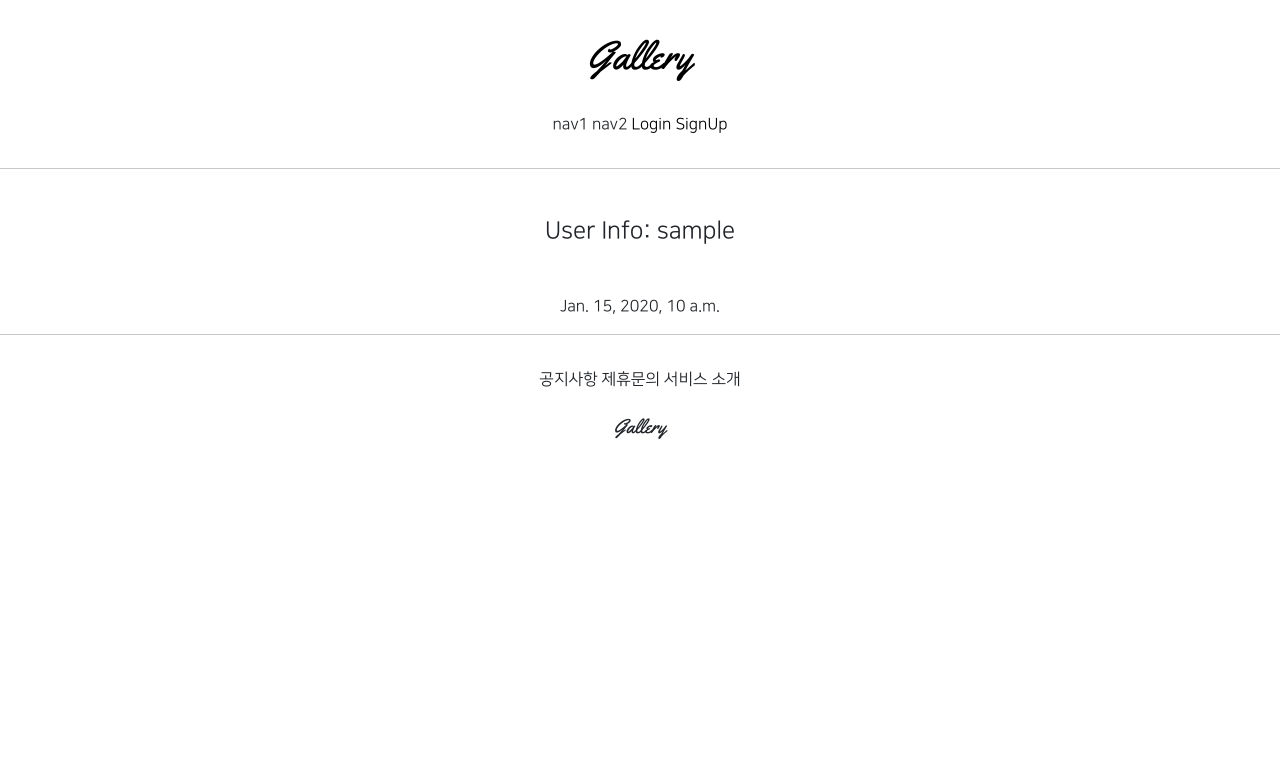
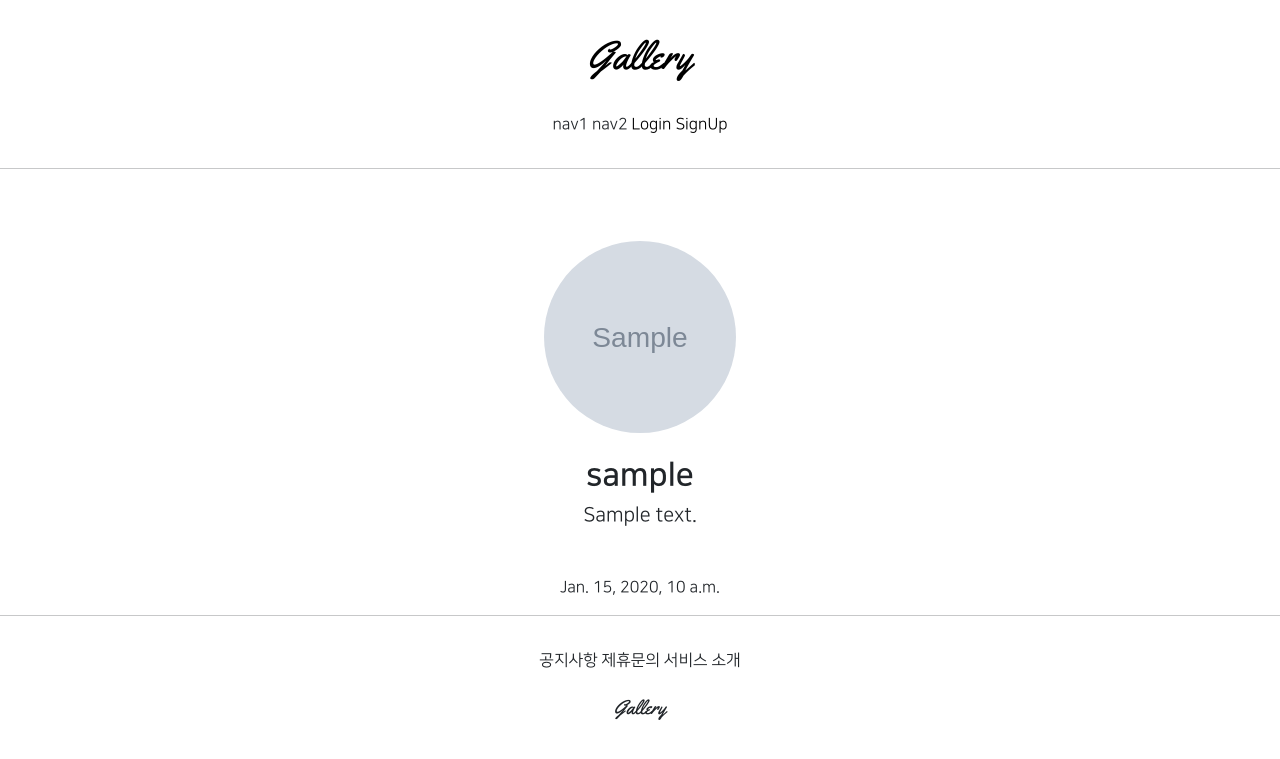
Before and after one commit to opwe37/gis_django_2, a Django app: page /accounts/detail/1 in a window 1280 px wide. Shown: the top 759 px of the page. Run offline with Django 3.2, Linux system fonts and the light colour scheme; tables that the repository leaves empty hold one stand-in row (values such as "Sample post"); grey boxes marked "Sample" are stand-in pictures; parts of the project's set-up code (start-up, migrations or seed data) failed here and were passed over; some libraries are stand-ins or nearby versions.

Commit message:
7/26 Django class _ Profile Create & Detail UI modified

```diff
--- a/accountapp/templates/accountapp/detail.html
+++ b/accountapp/templates/accountapp/detail.html
@@ -4,7 +4,17 @@
 
     <div class="text-center mw-500 m-auto">
         <div class="m-5">
-            <h4>User Info: {{ target_user.username }}</h4>
+            {% if target_user.profile %}
+                <img src="{{ target_user.profile.image.url }}"
+                     alt="profile image"
+                     class="profile_img m-4">
+                <h2 class="NNS_B">{{ target_user.profile.nickname }}</h2>
+                <h5>{{ target_user.profile.message }}</h5>
+            {% else %}
+                <h2>
+                    <a href="{% url 'profileapp:create' %}">Create Profile</a>
+                </h2>
+            {% endif %}
         </div>
         <dvi>
             {{ target_user.date_joined }}
--- a/gis_django/urls.py
+++ b/gis_django/urls.py
@@ -13,6 +13,8 @@ Including another URLconf
     1. Import the include() function: from django.urls import include, path
     2. Add a URL to urlpatterns:  path('blog/', include('blog.urls'))
 """
+from django.conf import settings
+from django.conf.urls.static import static
 from django.contrib import admin
 from django.urls import path, include
 
@@ -20,4 +22,4 @@ urlpatterns = [
     path('admin/', admin.site.urls),
     path('accounts/', include('accountapp.urls')),
     path('profile/', include('profileapp.urls')),
-]
+] + static(settings.MEDIA_URL, document_root=settings.MEDIA_ROOT)
--- a/profileapp/models.py
+++ b/profileapp/models.py
@@ -3,8 +3,8 @@ from django.db import models
 
 # Create your models here.
 class Profile(models.Model):
-    user = models.OneToOneField(User, on_delete=models.CASCADE,
-                                related_name='profile')   # User 모델과 1:1 관계를 만겠다. 외래키 설정
+    user = models.OneToOneField(User, on_delete=models.CASCADE,     # User 모델과 1:1 관계를 만겠다. 외래키 설정
+                                related_name='profile')             # related_name: User가 이 Profile 모델을 어떤 이름으로 바라볼 것인가
     image = models.ImageField(upload_to='profile/', null=True)
     nickname = models.CharField(max_length=30, unique=True)
     message = models.CharField(max_length=255, null=True)
--- a/profileapp/urls.py
+++ b/profileapp/urls.py
@@ -1,5 +1,9 @@
 from django.urls import path
 
+from profileapp.views import ProfileCreateView
+
+app_name = 'profileapp'
+
 urlpatterns = [
-
+    path('create/', ProfileCreateView.as_view(), name='create'),
 ]
--- a/static/base.css
+++ b/static/base.css
@@ -40,3 +40,14 @@ ul {
 input[type='password'] {
     font-family: "Roboto", "Lucida Grande", Verdana, Arial, sans-serif;
 }
+
+.profile_img {
+    width: 12rem;
+    height: 12rem;
+    border-radius: 20rem;
+    object-fit: cover;
+}
+
+.NNS_B {
+    font-family: 'NanumSquareB';
+}
```
Also changed, not shown: profileapp/templates/profileapp/create.html (added, +21 -0 lines), profileapp/views.py (+19 -0 lines).
